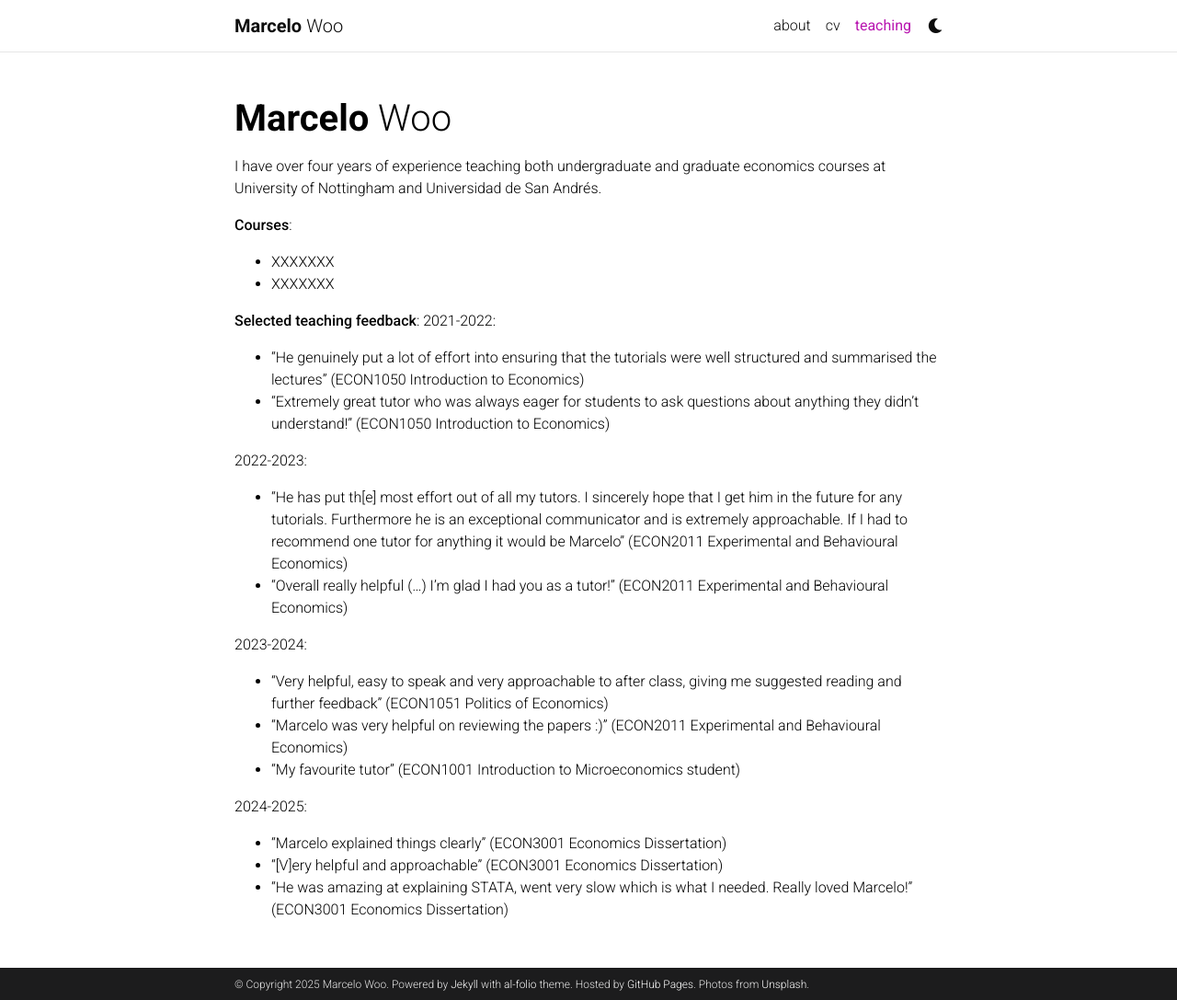
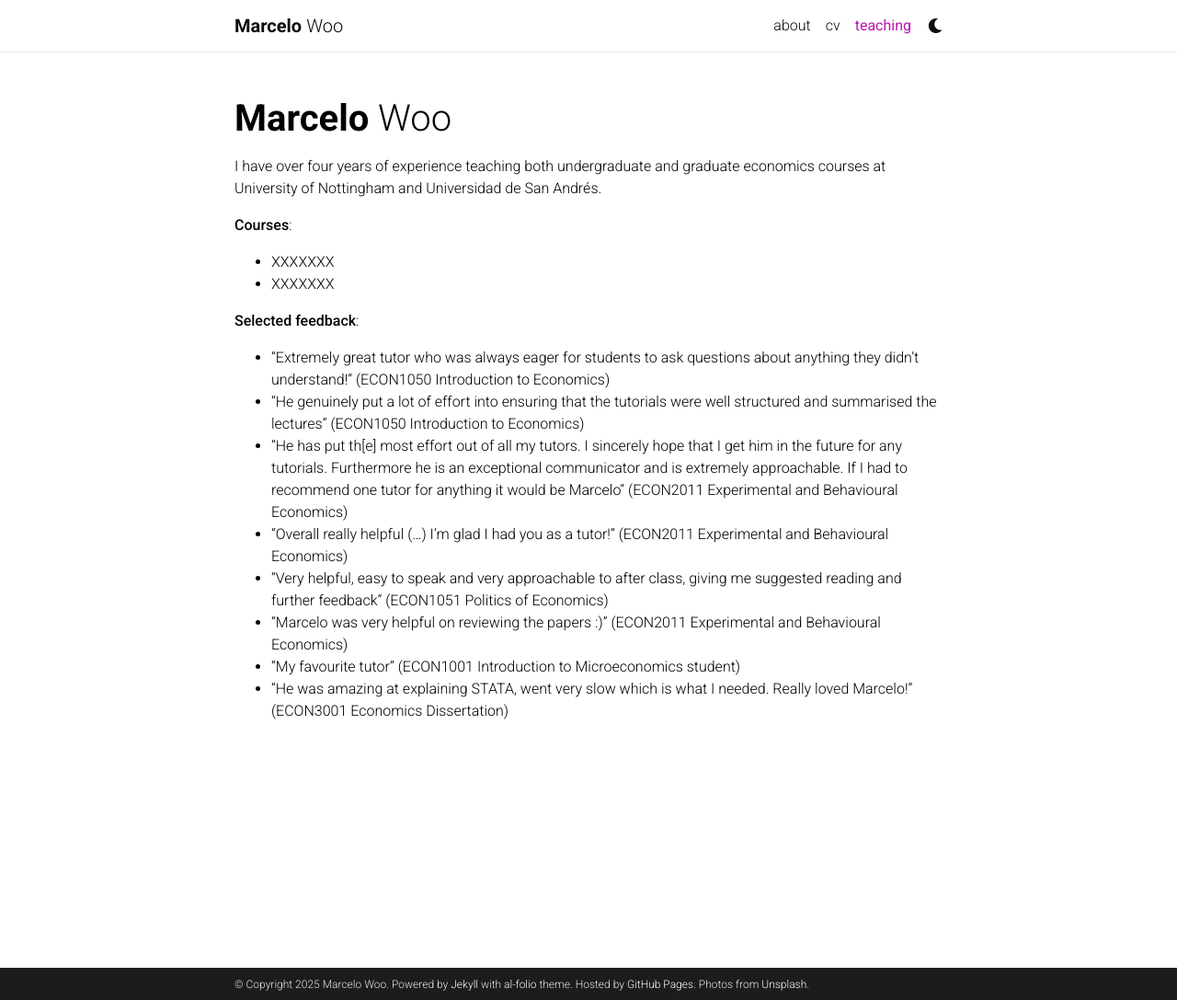
Before and after one commit to marcelowoo/marcelowoo.github.io, a Jekyll site: the page built from _pages/teaching.md, in a window 1280 px wide and 1087 px high. Shown: the whole window at 92% size. Built offline with Jekyll 4.4.1, drawn with Linux system fonts in a browser that asks for light colours; comment, search, counter and statistics services are not loaded; a style sheet for code colours, icons or effects is not loaded.

Commit message:
Update teaching feedback

```diff
--- a/_pages/teaching.md
+++ b/_pages/teaching.md
@@ -17,21 +17,19 @@ I have over four years of experience teaching both undergraduate and graduate ec
 - XXXXXXX
 - XXXXXXX
 
-**Selected teaching feedback**:
-2021-2022:
+**Selected feedback**:
+
+<!-- 2021-2022: -->
+- "Extremely great tutor who was always eager for students to ask questions about anything they didn't understand!" (ECON1050 Introduction to Economics)
 - "He genuinely put a lot of effort into ensuring that the tutorials were well structured and summarised the lectures" (ECON1050 Introduction to Economics)
-- "Extremely great tutor who was always eager for students to ask questions about anything they didn't understand!" (ECON1050 Introduction to Economics)
-
-2022-2023:
+<!-- 2022-2023: -->
 - "He has put th[e] most effort out of all my tutors. I sincerely hope that I get him in the future for any tutorials. Furthermore he is an exceptional communicator and is extremely approachable. If I had to recommend one tutor for anything it would be Marcelo" (ECON2011 Experimental and Behavioural Economics)
 - "Overall really helpful (...) I'm glad I had you as a tutor!" (ECON2011 Experimental and Behavioural Economics)
-
-2023-2024:
+<!-- 2023-2024: -->
 - "Very helpful, easy to speak and very approachable to after class, giving me suggested reading and further feedback" (ECON1051 Politics of Economics)
 - "Marcelo was very helpful on reviewing the papers :)" (ECON2011 Experimental and Behavioural Economics)
 - "My favourite tutor" (ECON1001 Introduction to Microeconomics student)
-
-2024-2025:
-- "Marcelo explained things clearly" (ECON3001 Economics Dissertation)
-- "[V]ery helpful and approachable" (ECON3001 Economics Dissertation)
+<!-- 2024-2025: -->
+<!-- - "Marcelo explained things clearly" (ECON3001 Economics Dissertation) -->
+<!-- - "[V]ery helpful and approachable" (ECON3001 Economics Dissertation) -->
 - "He was amazing at explaining STATA, went very slow which is what I needed. Really loved Marcelo!" (ECON3001 Economics Dissertation)
```
